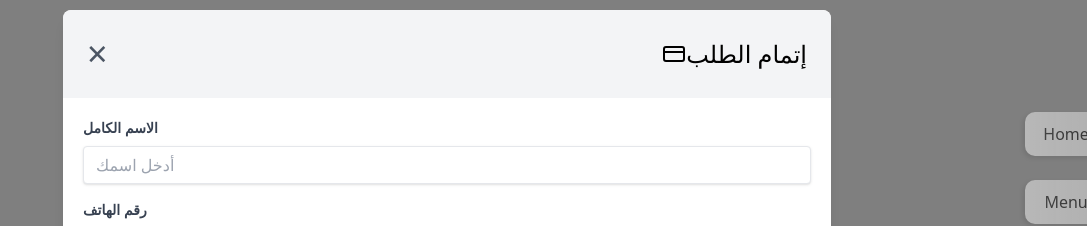
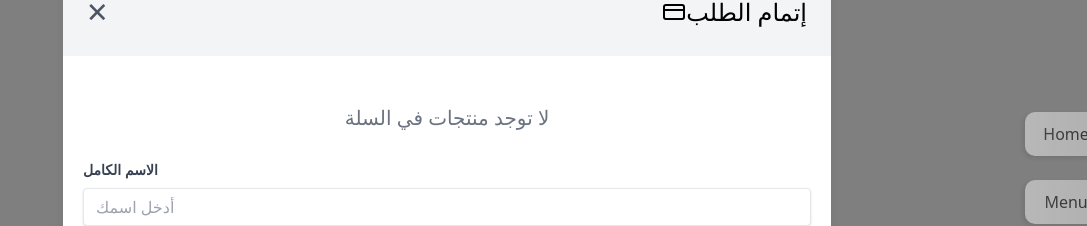
Before and after one commit to mody100000/flpbook-app, a React (Vite) app: page /menu in a window 1280 px wide. Both pictures are taken after a click on the button 1235 px from the left and 725 px from the top of the page. Shown: the part 130-356 px from the top of the page, without its empty margins (193-1280 px from the left). Built offline with nearby package versions, Linux system fonts and the light colour scheme.

Commit message:
add logic for opening modals

```diff
--- a/src/components/CheckoutModal/CheckoutModal.jsx
+++ b/src/components/CheckoutModal/CheckoutModal.jsx
@@ -103,6 +103,12 @@ export const CheckoutModal = () => {
                 <div className="p-5">
                     {/* Order Summary */}
                     <div>
+                        {confirmedItems.length === 0 ? (
+                            <div className="text-center text-gray-500 py-7">
+                                <p className="text-xl">لا توجد منتجات في السلة</p>
+                            </div>
+                        ) : (
+                            <div>
                                 {confirmedItems.map((item) => (
                                     <div
                                         key={item.id}
@@ -126,6 +132,9 @@ export const CheckoutModal = () => {
                                         </span>
                                     </div>
                                 ))}
+                            </div>
+                        )}
+
                     </div>
 
                     {/* Checkout Form */}
--- a/src/pages/BookContainer/BookContainer.jsx
+++ b/src/pages/BookContainer/BookContainer.jsx
@@ -135,9 +135,11 @@ function Book() {
     };
     const handleShowCartModal = () => {
         setShowCartModal(true); // Trigger the modal in the Menu component
+        setShowCheckoutModal(false)
     };
     const handleShowCheckoutModal = () => {
         setShowCheckoutModal(true);
+        setShowCartModal(false)
     };
     return (
         <>
```
Lines whose indentation alone changed are shown as unchanged.
